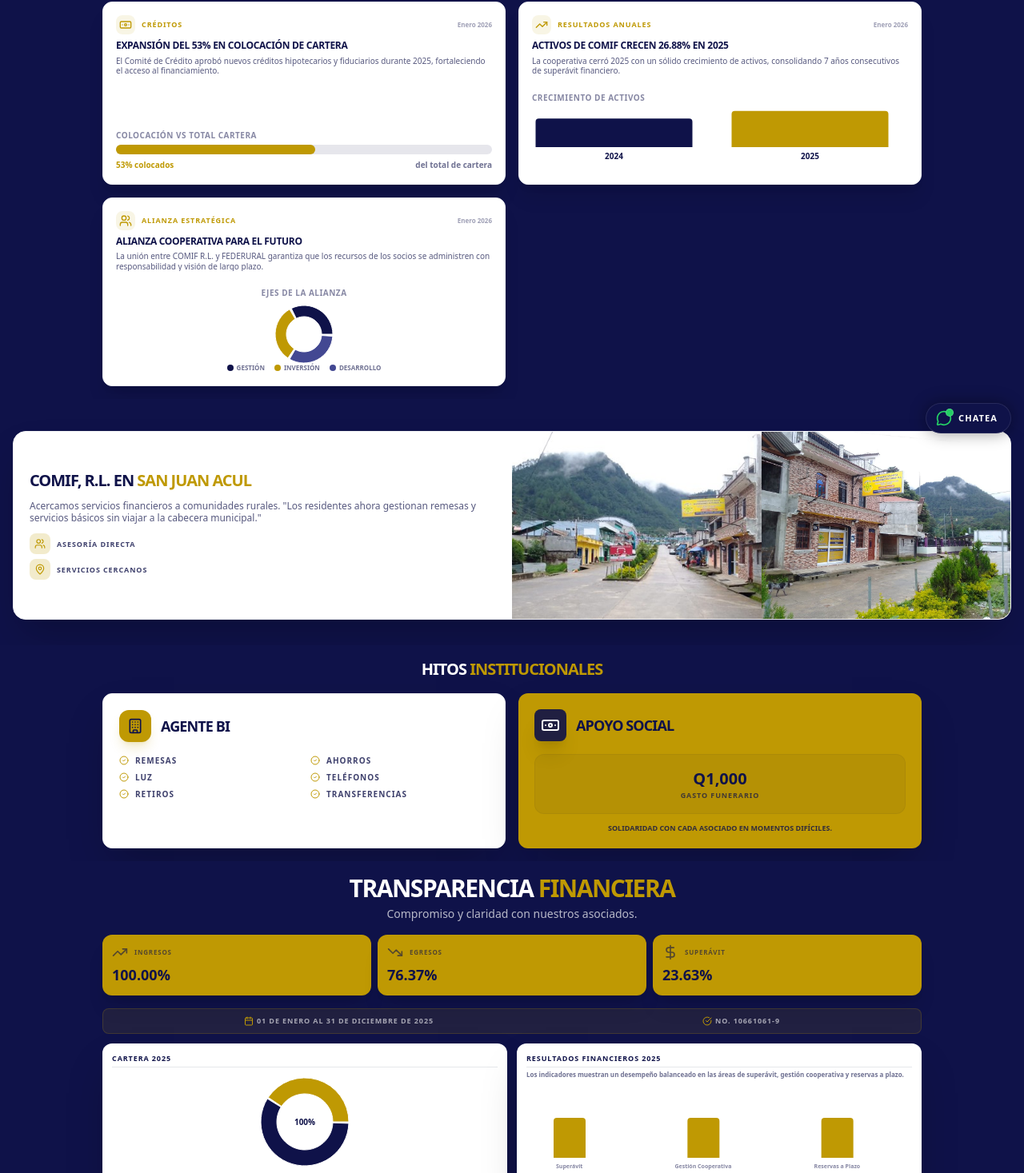
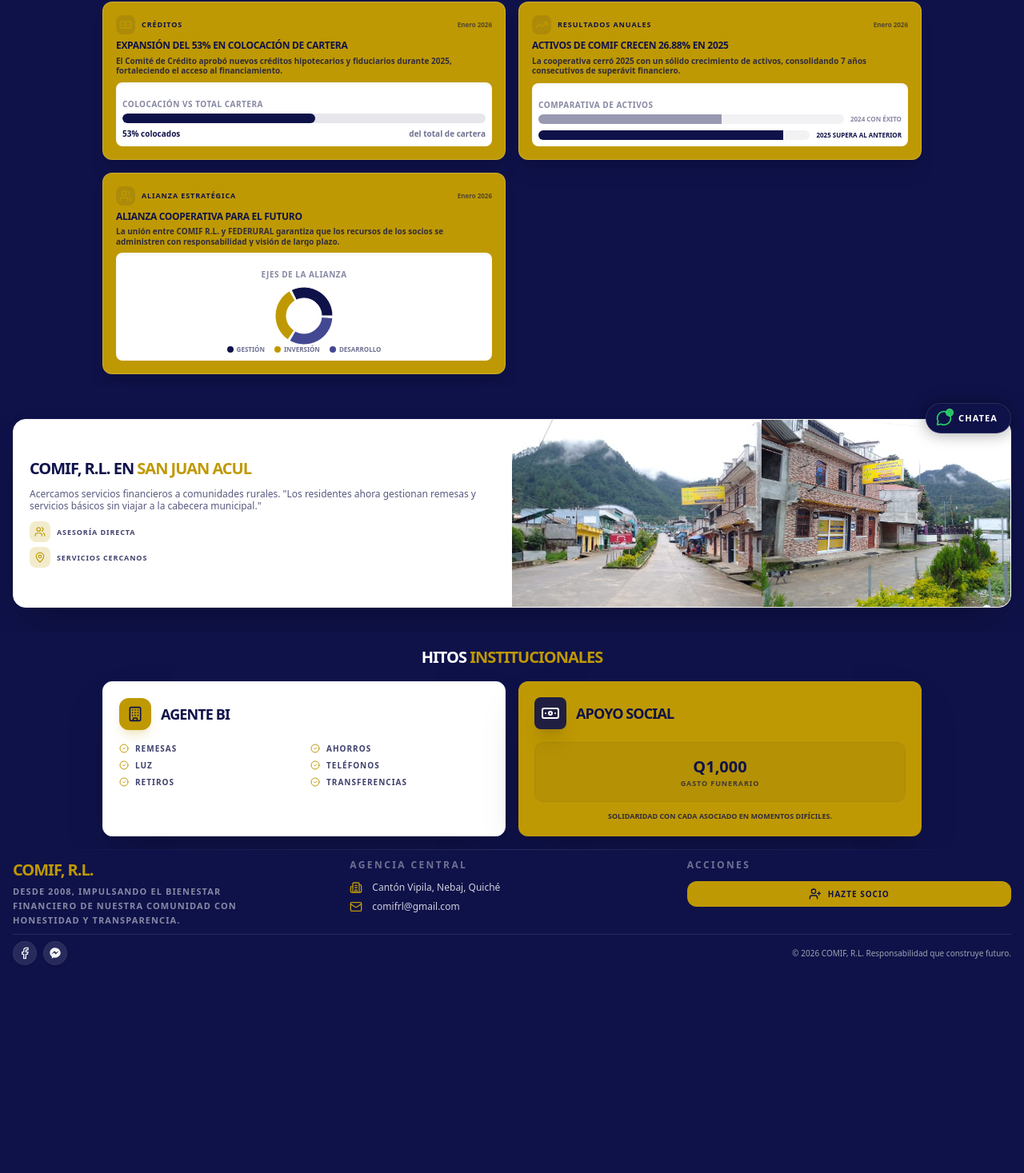
Before and after one commit to GalindoPro/comifrl, a React (Vite) app: page /noticias in a window 1280 px wide. Shown: the part 242-1709 px from the top of the page at 80% size. After the commit the page ends 1457 px from the top, so only its background shows below. Built offline with nearby package versions, Linux system fonts and the light colour scheme.

Commit message:
refactor: update service cards, optimize charts for growth trends, and add animated asset growth visualization to stats

```diff
--- a/src/components/FinancialSummary.tsx
+++ b/src/components/FinancialSummary.tsx
@@ -1,22 +1,15 @@
 import { motion } from "framer-motion";
 import {
-    DollarSign,
     Calendar,
     FileText,
     Download,
     CheckCircle,
-    TrendingUp,
-    TrendingDown,
 } from "lucide-react";
 import { financialData } from "../types/financial.types";
 import {
     PieChart,
     Pie,
     Cell,
-    BarChart,
-    Bar,
-    XAxis,
-    YAxis,
     Tooltip,
     ResponsiveContainer,
 } from "recharts";
@@ -34,10 +27,16 @@ const cartera = [
     { name: "Cartera vigente", value: 58.91, color: C.blue },
 ];
 
-const resultados = [
-    { concepto: "Superávit", monto: 5.0 },
-    { concepto: "Gestión Cooperativa", monto: 5.0 },
-    { concepto: "Reservas a Plazo", monto: 5.0 },
+const egresosBreakdown = [
+    { name: "Gastos Operativos", value: 40, color: C.blue },
+    { name: "Colocación de Créditos", value: 26.37, color: C.mustard },
+    { name: "Otros Gastos", value: 10, color: C.gold },
+];
+
+const reservasFondos = [
+    { concepto: "Reserva Legal", monto: 5.0 },
+    { concepto: "Educación", monto: 5.0 },
+    { concepto: "Bienestar Social", monto: 5.0 },
 ];
 
 // ── Helpers ───────────────────────────────────────────────────────────────────
@@ -66,23 +65,6 @@ const PieTooltip = ({
     );
 };
 
-const BarTooltip = ({
-    active,
-    payload,
-    label,
-}: {
-    active?: boolean;
-    payload?: { value: number }[];
-    label?: string;
-}) => {
-    if (!active || !payload?.length) return null;
-    return (
-        <div className="bg-brand-blue text-white text-xs px-3 py-2 rounded-lg shadow-xl border border-brand-mustard/30">
-            <p className="font-bold text-brand-mustard mb-0.5">{label}</p>
-            <p>{fmtPercent(payload[0].value)}</p>
-        </div>
-    );
-};
 
 // ── Component ─────────────────────────────────────────────────────────────────
 export const FinancialSummary = () => {
@@ -110,26 +92,17 @@ export const FinancialSummary = () => {
                 </motion.div>
 
                 {/* ── KPI Cards ────────────────────────────────────────────── */}
-                <div className="grid grid-cols-3 gap-2 mb-4">
-                    {[
-                        { label: "Ingresos", val: financialData.totalIncome, icon: <TrendingUp size={20} /> },
-                        { label: "Egresos", val: financialData.totalExpenses, icon: <TrendingDown size={20} /> },
-                        { label: "Superávit", val: financialData.netResult, icon: <DollarSign size={20} /> },
-                    ].map((kpi, i) => (
-                        <motion.div
-                            key={i}
-                            initial={{ opacity: 0, scale: 0.9 }}
-                            animate={{ opacity: 1, scale: 1 }}
-                            transition={{ delay: i * 0.1 }}
-                            className="bg-brand-mustard rounded-xl p-3 shadow-xl text-brand-blue"
-                        >
-                            <div className="flex items-center gap-2 mb-1 opacity-60">
-                                {kpi.icon}
-                                <span className="text-[8px] font-black uppercase tracking-widest">{kpi.label}</span>
-                            </div>
-                            <p className="text-sm md:text-lg font-black">{fmtBasic(kpi.val)}%</p>
-                        </motion.div>
-                    ))}
+                <div className="bg-brand-mustard rounded-2xl p-4 md:p-6 shadow-2xl mb-4 text-brand-blue relative overflow-hidden">
+                    <div className="absolute top-0 right-0 w-32 h-32 bg-white/10 rounded-full blur-2xl translate-x-1/2 -translate-y-1/2" />
+                    <div className="flex flex-col md:flex-row justify-between items-center gap-4 relative z-10">
+                        <div className="text-center md:text-left">
+                            <h3 className="text-2xl md:text-4xl font-black leading-tight uppercase text-white">Balances <span className="text-brand-blue">2025</span></h3>
+                        </div>
+                        <div className="bg-brand-blue text-brand-mustard px-6 py-3 rounded-xl shadow-lg flex flex-col items-center">
+                            <span className="text-[10px] font-black uppercase tracking-widest">Superávit Neto</span>
+                            <span className="text-2xl font-black">{fmtBasic(23.63)}%</span>
+                        </div>
+                    </div>
                 </div>
 
                 {/* ── Period info ───────────────────────────────────────────── */}
@@ -174,28 +147,51 @@ export const FinancialSummary = () => {
                         </div>
                     </div>
 
-                    {/* ResultadosChart — Bar */}
+                    {/* Egresos Breakdown — Pie */}
                     <div className="bg-white rounded-xl p-3 shadow-2xl flex flex-col">
                         <h3 className="text-brand-blue font-black text-[9px] uppercase tracking-widest mb-1 border-b pb-1">
-                            RESULTADOS FINANCIEROS 2025
+                            Distribución de Egresos 2025
                         </h3>
-                        <p className="text-[8px] text-brand-blue/60 font-bold leading-tight mb-3">
-                            Los indicadores muestran un desempeño balanceado en las áreas de superávit, gestión cooperativa y reservas a plazo.
+                        <p className="text-[8px] text-brand-blue/60 font-bold leading-tight mb-2">
+                            Muestra cómo se invierte el capital en la cooperativa para el beneficio de todos.
                         </p>
-                        <div className="h-[100px] mt-auto">
+                        <div className="h-[120px]">
                             <ResponsiveContainer width="100%" height="100%">
-                                <BarChart data={resultados} margin={{ top: 10, right: 10, left: -30, bottom: 0 }}>
-                                    <XAxis
-                                        dataKey="concepto"
-                                        tick={{ fontSize: 7, fontWeight: 800, fill: '#0F124980' }}
-                                        axisLine={false}
-                                        tickLine={false}
-                                    />
-                                    <YAxis hide domain={[0, 6]} />
-                                    <Tooltip content={<BarTooltip />} />
-                                    <Bar dataKey="monto" fill="#BF9903" radius={[4, 4, 0, 0]} barSize={40} />
-                                </BarChart>
+                                <PieChart>
+                                    <Pie data={egresosBreakdown} cx="50%" cy="50%" outerRadius={50} paddingAngle={5} dataKey="value">
+                                        {egresosBreakdown.map((entry, i) => <Cell key={`e-${i}`} fill={entry.color} />)}
+                                    </Pie>
+                                    <Tooltip content={<PieTooltip />} />
+                                </PieChart>
                             </ResponsiveContainer>
+                        </div>
+                        <div className="grid grid-cols-1 gap-1 mt-auto">
+                            {egresosBreakdown.map((d, i) => (
+                                <div key={i} className="flex items-center justify-between text-[7px] font-black uppercase text-brand-blue/80">
+                                    <div className="flex items-center gap-1">
+                                        <span className="w-1.5 h-1.5 rounded-full" style={{ background: d.color }} />
+                                        <span>{d.name}</span>
+                                    </div>
+                                    <span className="text-brand-mustard">{fmtPercent(d.value)}</span>
+                                </div>
+                            ))}
+                        </div>
+                    </div>
+
+                    {/* Fondos y Reservas — Custom List */}
+                    <div className="bg-white rounded-xl p-3 shadow-2xl flex flex-col">
+                        <h3 className="text-brand-blue font-black text-[9px] uppercase tracking-widest mb-1 border-b pb-1">
+                            Reserva y Fondos Sociales
+                        </h3>
+                        <div className="space-y-2 flex-grow">
+                            {reservasFondos.map((item, i) => (
+                                <div key={i} className="flex flex-col gap-0.5 border-l-2 border-brand-mustard pl-2">
+                                    <div className="flex justify-between items-center py-1">
+                                        <span className="text-[9px] font-black text-brand-blue uppercase">{item.concepto}</span>
+                                        <span className="text-[9px] font-black text-brand-mustard">{fmtPercent(item.monto)}</span>
+                                    </div>
+                                </div>
+                            ))}
                         </div>
                     </div>
                 </div>
--- a/src/components/News.tsx
+++ b/src/components/News.tsx
@@ -2,7 +2,6 @@ import { motion } from "framer-motion";
 import { MapPin, Users, Banknote, CheckCircle2, Building,  TrendingUp } from "lucide-react";
 import aculImg from "../assets/images/acul.jpg";
 import agenciaAculImg from "../assets/images/agencia_acul.jpg";
-import { FinancialSummary } from "./FinancialSummary";
 import {
     BarChart,
     Bar,
@@ -49,14 +48,14 @@ const news2025 = [
                 <p className="text-[10px] font-bold text-brand-blue/50 uppercase tracking-wider mb-1">
                     Colocación vs total cartera
                 </p>
-                <div className="w-full bg-brand-blue/10 rounded-full h-3 mb-1.5">
+                <div className="w-full bg-brand-blue/10 rounded-full h-3 mb-1.5 overflow-hidden">
                     <div
-                        className="bg-brand-mustard h-3 rounded-full transition-all duration-700"
+                        className="bg-brand-blue h-3 rounded-full transition-all duration-700 shadow-sm"
                         style={{ width: "53%" }}
                     />
                 </div>
-                <div className="flex justify-between text-[10px] font-bold text-brand-blue/60">
-                    <span className="text-brand-mustard">53% colocados</span>
+                <div className="flex justify-between text-[10px] font-black text-brand-blue/60">
+                    <span className="text-brand-blue">53% colocados</span>
                     <span>del total de cartera</span>
                 </div>
             </div>
@@ -72,24 +71,32 @@ const news2025 = [
         chart: (
             <div className="mt-3">
                 <p className="text-[10px] font-bold text-brand-blue/50 uppercase tracking-wider mb-1">
-                    Crecimiento de activos
+                    Comparativa de Activos
                 </p>
-                <ResponsiveContainer width="100%" height={80}>
-                    <BarChart
-                        data={[
-                            { año: "2024", valor: 100 },
-                            { año: "2025", valor: 126.88 },
-                        ]}
-                        margin={{ top: 0, right: 0, left: -20, bottom: 0 }}
-                    >
-                        <XAxis dataKey="año" tick={{ fill: "#0F1249", fontSize: 10, fontWeight: 700 }} axisLine={false} tickLine={false} />
-                        <Tooltip content={<MiniTooltip suffix="%" />} />
-                        <Bar dataKey="valor" radius={[4, 4, 0, 0]}>
-                            <Cell fill="#0F1249" />
-                            <Cell fill="#BF9903" />
-                        </Bar>
-                    </BarChart>
-                </ResponsiveContainer>
+                <div className="flex flex-col gap-2">
+                    <div className="flex items-center gap-2">
+                        <div className="flex-grow bg-brand-blue/5 h-3 rounded-full overflow-hidden">
+                            <motion.div
+                                initial={{ width: 0 }}
+                                whileInView={{ width: '60%' }}
+                                viewport={{ once: true }}
+                                className="bg-brand-blue/40 h-full"
+                            />
+                        </div>
+                        <span className="text-[8px] font-black text-brand-blue/50 uppercase whitespace-nowrap">2024 Con éxito</span>
+                    </div>
+                    <div className="flex items-center gap-2">
+                        <div className="flex-grow bg-brand-blue/5 h-3 rounded-full overflow-hidden">
+                            <motion.div
+                                initial={{ width: 0 }}
+                                whileInView={{ width: '90%' }}
+                                viewport={{ once: true }}
+                                className="bg-brand-blue h-full"
+                            />
+                        </div>
+                        <span className="text-[8px] font-black text-brand-blue uppercase whitespace-nowrap">2025 Supera al anterior</span>
+                    </div>
+                </div>
             </div>
         ),
     },
@@ -181,26 +188,26 @@ export function News() {
                                     whileInView={{ opacity: 1, y: 0 }}
                                     viewport={{ once: true }}
                                     transition={{ delay: idx * 0.08, duration: 0.5 }}
-                                    className="bg-white rounded-xl shadow-xl p-4 flex flex-col border border-gray-100 hover:border-brand-mustard/30 transition-all duration-300"
+                                    className="bg-brand-mustard rounded-xl shadow-xl p-4 flex flex-col border border-white/20 hover:shadow-2xl transition-all duration-300 group"
                                 >
                                     <div className="flex items-center gap-2 mb-1.5">
-                                        <div className="bg-brand-mustard/10 p-1 rounded-lg">
+                                        <div className="bg-brand-blue/10 p-1 rounded-lg">
                                             {item.icon}
                                         </div>
-                                        <span className="text-[9px] font-black text-brand-mustard uppercase tracking-widest">
+                                        <span className="text-[9px] font-black text-brand-blue uppercase tracking-widest">
                                             {item.categoria}
                                         </span>
-                                        <span className="ml-auto text-[8px] text-brand-blue/40 font-bold">
+                                        <span className="ml-auto text-[8px] text-brand-blue/60 font-bold">
                                             {item.fecha}
                                         </span>
                                     </div>
                                     <h4 className="text-brand-blue font-black text-xs leading-snug mb-1 uppercase tracking-tight">
                                         {item.titulo}
                                     </h4>
-                                    <p className="text-brand-blue/70 text-[10px] leading-tight font-medium flex-grow line-clamp-2">
+                                    <p className="text-brand-blue/80 text-[10px] leading-tight font-bold flex-grow line-clamp-2">
                                         {item.resumen}
                                     </p>
-                                    <div className="mt-2">
+                                    <div className="mt-2 bg-white rounded-lg p-2 shadow-inner">
                                         {item.chart}
                                     </div>
                                 </motion.div>
@@ -324,8 +331,6 @@ export function News() {
                 </div>
             </section>
 
-            {/* Financial Transparency Integrated */}
-            <FinancialSummary />
         </div>
     );
 }
--- a/src/components/Stats2025.tsx
+++ b/src/components/Stats2025.tsx
@@ -2,7 +2,17 @@ import { motion } from "framer-motion";
 import { Counter } from "./Counter";
 import { Check } from "lucide-react";
 
-const stats = [
+interface Stat {
+    value: number;
+    decimals: number;
+    suffix: string;
+    title: string;
+    subtitle: string;
+    highlight: boolean;
+    isGoal?: boolean;
+}
+
+const stats: Stat[] = [
     {
         value: 53,
         decimals: 0,
@@ -70,7 +80,7 @@ export function Stats2025() {
                                     : "bg-white border border-white/10"
                             }`}
                         >
-                            {(stat as any).isGoal ? (
+                        {stat.isGoal ? (
                                 <div className="relative flex items-center justify-center w-12 h-12 mb-1">
                                     <svg className="w-full h-full transform -rotate-90">
                                         <circle
@@ -108,6 +118,51 @@ export function Stats2025() {
                                         </motion.div>
                                     </div>
                                 </div>
+                            ) : stat.title === "Crecimiento en activos" ? (
+                                <div className="flex flex-col items-center justify-center py-1">
+                                    <div className="flex items-end gap-1 mb-1.5 h-10">
+                                        <div className="flex flex-col items-center">
+                                            <motion.div
+                                                initial={{ height: 0 }}
+                                                whileInView={{ height: '16px' }}
+                                                viewport={{ once: true }}
+                                                transition={{ duration: 1, delay: 0.5 }}
+                                                className="w-2 bg-brand-mustard/30 rounded-t-sm"
+                                            />
+                                            <span className="text-[6px] font-bold text-brand-blue/40 mt-0.5">2024</span>
+                                        </div>
+                                        <div className="flex flex-col items-center">
+                                            <motion.div
+                                                initial={{ height: 0 }}
+                                                whileInView={{ height: '32px' }}
+                                                viewport={{ once: true }}
+                                                transition={{ duration: 1, delay: 0.7 }}
+                                                className="w-2 bg-brand-mustard rounded-t-sm relative"
+                                            >
+                                                <motion.div
+                                                    initial={{ opacity: 0 }}
+                                                    whileInView={{ opacity: 1 }}
+                                                    viewport={{ once: true }}
+                                                    transition={{ delay: 1.5 }}
+                                                    className="absolute -top-3 left-1/2 -translate-x-1/2 text-[7px] font-black text-brand-mustard"
+                                                >
+                                                    ↑
+                                                </motion.div>
+                                            </motion.div>
+                                            <span className="text-[6px] font-black text-brand-blue mt-0.5">2025</span>
+                                        </div>
+                                    </div>
+                                    <div className="flex flex-col gap-0.5 mt-1">
+                                        <div className="flex items-center gap-1">
+                                            <div className="w-1.5 h-1.5 rounded-full bg-brand-mustard/30" />
+                                            <span className="text-[7px] font-black text-brand-blue/40 uppercase">2024 Con éxito</span>
+                                        </div>
+                                        <div className="flex items-center gap-1">
+                                            <div className="w-1.5 h-1.5 rounded-full bg-brand-mustard" />
+                                            <span className="text-[7px] font-black text-brand-mustard uppercase">2025 Supera al anterior</span>
+                                        </div>
+                                    </div>
+                                </div>
                             ) : (
                                 <div
                                     className={`text-xl md:text-2xl font-black mb-0.5 leading-tight ${
```
Also changed, not shown: src/components/Services.tsx (+17 -49 lines).
